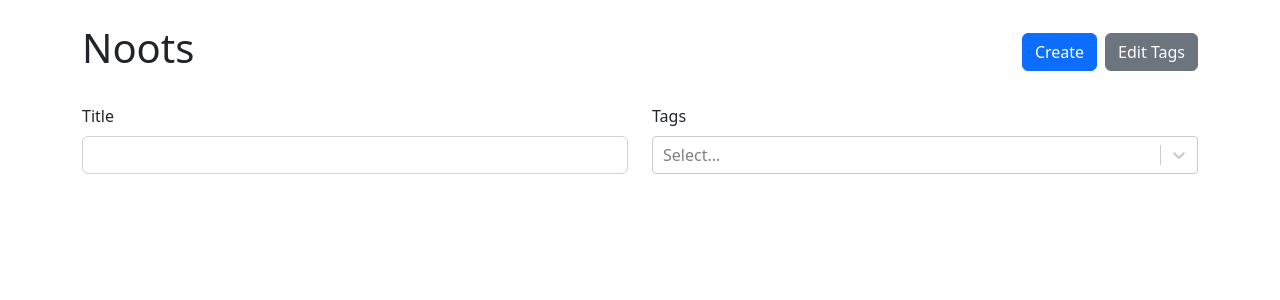
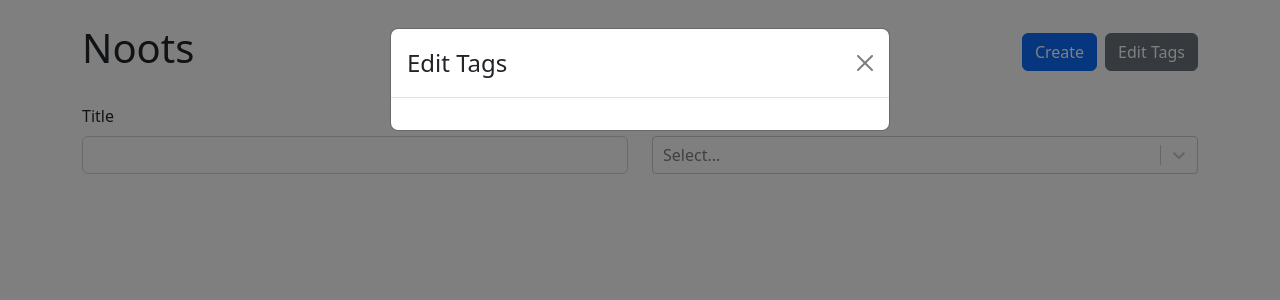
Before and after one commit to benjamin-Keller/Noots, a React (Vite) app: page / in a window 1280 px wide. Both pictures are taken after a click on the button "Edit Tags". Shown: the top 300 px of the page. Built offline with nearby package versions, Linux system fonts and the light colour scheme.

Commit message:
Handle tag update and delete

```diff
--- a/src/App.tsx
+++ b/src/App.tsx
@@ -47,17 +47,17 @@ function App() {
 
 
   function onCreateNote({ tags, ...data }: NoteData) {
-    setNotes(prevNotes => {
+    setNotes(prev => {
       return [
-        ...prevNotes,
+        ...prev,
         {...data, id: uuidV4(), tagIds: tags.map(tag => tag.id)}
       ]
     })
   }
 
   function onUpdateNote(id: string, { tags, ...data }: NoteData) {
-    setNotes(prevNotes => {
-      return prevNotes.map(note => {
+    setNotes(prev => {
+      return prev.map(note => {
         if (note.id === id) {
           return { ...note, ...data, tagIds: tags.map(tag => tag.id) }
         }
@@ -68,8 +68,8 @@ function App() {
   }
 
   function onDeleteNote(id: string) {
-    setNotes(prevNotes => {
-      return prevNotes.filter(note => note.id !== id)
+    setNotes(prev => {
+      return prev.filter(note => note.id !== id)
     })
   }
 
@@ -77,19 +77,42 @@ function App() {
     setTags(prev => [...prev, tag])
   }
 
+  function updateTag(id: string, label:string) {
+    setTags(prev => {
+      return prev.map(tag => {
+        if (tag.id === id) {
+          return { ...tag, label }
+        }
+        else {
+          return tag
+        }
+      })
+    })
+  }
+
+  function deleteTag(id: string) {
+    setTags(prev => {
+      return prev.filter(tag => tag.id !== id)
+    })
+  }
+
   return (
     <Container className="my-4">
       <Routes>
-        <Route path="/" element={<NoteList notes={notesWithTags} availableTags={tags} />}/>
+        <Route path="/" element={<NoteList
+									notes={notesWithTags}
+									availableTags={tags}
+									onUpdateTag={updateTag}
+									onDeleteTag={deleteTag} />}/>
         <Route path="/new" element={<NewNote
                                       onSubmit={onCreateNote}
                                       onAddTag={addTag}
                                       availableTags={tags} />}/>
         <Route path="/:id" element={<NoteLayout notes={notesWithTags} />}>
-          <Route index element={<Note onDelete={onDeleteNote} />} />
-          <Route path="edit" element={<EditNote onSubmit={onUpdateNote}
-                                      onAddTag={addTag}
-                                      availableTags={tags} />} />
+        	<Route index element={<Note onDelete={onDeleteNote} />} />
+        	<Route path="edit" element={<EditNote onSubmit={onUpdateNote}
+										onAddTag={addTag}
+										availableTags={tags} />} />
         </Route>
         <Route path="*" element={<Navigate to="/" />} />
       </Routes>
--- a/src/pages/NoteList.tsx
+++ b/src/pages/NoteList.tsx
@@ -1,5 +1,5 @@
 import { useMemo, useState } from "react";
-import { Badge, Button, Card, Col, Form, Row, Stack } from "react-bootstrap";
+import { Badge, Button, Card, Col, Form, Modal, Row, Stack } from "react-bootstrap";
 import { Link } from "react-router-dom";
 import ReactSelect from "react-select";
 import { Tag } from "../App";
@@ -8,6 +8,8 @@ import styles from "../NoteList.module.css"
 type NoteListProps = {
     availableTags: Tag[]
     notes: SimplifiedNote[]
+    onDeleteTag: (id: string) => void
+    onUpdateTag:(id: string, label: string) => void
 }
 type SimplifiedNote = {
     id: string
@@ -15,11 +17,21 @@ type SimplifiedNote = {
     tags: Tag[]
 }
 
+type EditTagsModalProps = {
+    show: boolean
+    availableTags: Tag[]
+    handleClose: () => void
+    onDeleteTag: (id: string) => void
+    onUpdateTag:(id: string, label: string) => void
+}
 
-export function NoteList({ availableTags, notes }: NoteListProps) {
+
+export function NoteList({ availableTags, notes, onDeleteTag, onUpdateTag }: NoteListProps) {
 
     const [selectedTags, setSelectedTags] = useState<Tag[]>([])
     const [title, setTitle] = useState("")
+    const [editTagsModalIsOpen, setEditTagsIsOpen] = useState(false)
+
     const filteredNotes = useMemo(() => {
         return notes.filter(note => {
             return (title === "" || note.title.toLowerCase().includes(title.toLowerCase()))
@@ -36,7 +48,7 @@ export function NoteList({ availableTags, notes }: NoteListProps) {
                         <Link to="/new">
                             <Button variant="primary">Create</Button>
                         </Link>
-                        <Button variant="secondary">Edit Tags</Button>
+                        <Button variant="secondary" onClick={() => setEditTagsIsOpen(true)}>Edit Tags</Button>
                     </Stack>
                 </Col>
             </Row>
@@ -75,6 +87,12 @@ export function NoteList({ availableTags, notes }: NoteListProps) {
                     </Col>
                 ))}
             </Row>
+            <EditTagsModal
+                show={editTagsModalIsOpen}
+                handleClose={() => setEditTagsIsOpen(false)}
+                availableTags={availableTags}
+                onUpdateTag={onUpdateTag}
+                onDeleteTag={onDeleteTag} />
         </>
     )
 }
@@ -98,3 +116,23 @@ function NoteCard({id, title, tags}: SimplifiedNote)
         </Card>
     )
 }
+
+function EditTagsModal({ availableTags, handleClose, show, onDeleteTag, onUpdateTag }: EditTagsModalProps) {
+    return (
+        <Modal show={show} onHide={handleClose}>
+            <Modal.Header closeButton>
+                <Modal.Title>Edit Tags</Modal.Title>
+            </Modal.Header>
+            <Modal.Body>
+                <Stack gap={2}>
+                    {availableTags.map(tag => (
+                        <Row key={tag.id}>
+                            <Col><Form.Control type="text" value={tag.label} onChange={e => onUpdateTag(tag.id, e.target.value)} /></Col>
+                            <Col xs="auto"><Button variant="outline-danger" onClick={() => onDeleteTag(tag.id)}>&times;</Button></Col>
+                        </Row>
+                    ))}
+                </Stack>
+            </Modal.Body>
+        </Modal>
+    )
+}
```
